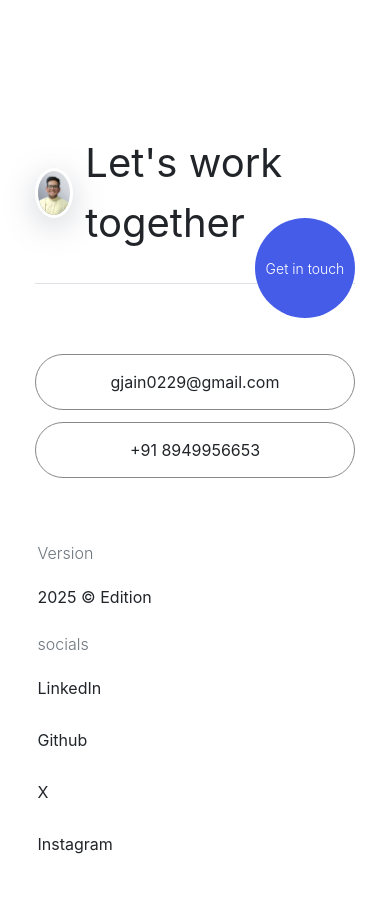
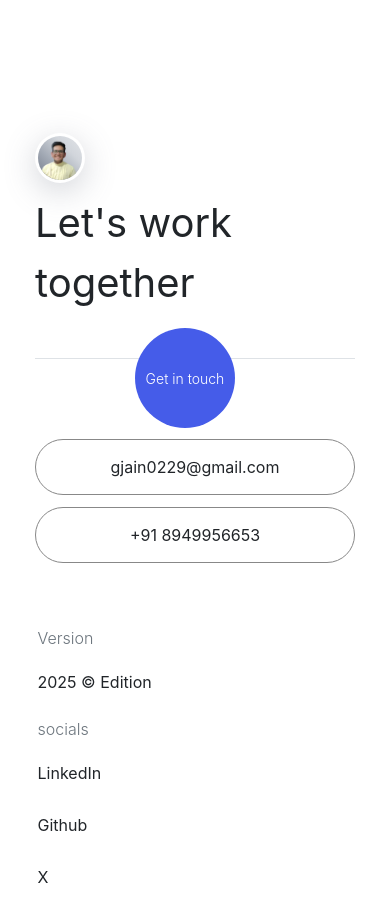
Before and after one commit to gauravjain0377/Portfolio, a Next.js app: page /work in a window 390 px wide. Shown: the part 1000-1921 px from the top of the page. Before the commit the page ends 1893 px from the top, so only its background shows below. Built offline with nearby package versions, Linux system fonts and the light colour scheme.

Commit message:
updated the bugs

```diff
--- a/components/contact/stylefooter.module.scss
+++ b/components/contact/stylefooter.module.scss
@@ -27,19 +27,35 @@
     .title {
       margin-left: 40px !important; /* Reduced to account for body padding */
       margin-right: 40px !important; /* Reduced to account for body padding */
+      flex-direction: column !important;
+      align-items: flex-start !important;
+      gap: 30px !important;
+
+      span {
+        flex-direction: column !important;
+        align-items: flex-start !important;
+        gap: 20px !important;
 
         h2 {
           font-size: 4.5vw !important;
+          margin-left: 0 !important;
+        }
       }
 
       .imageContainer {
         width: 80px !important;
         height: 80px !important;
       }
+
+      .buttonContainer {
+        position: static !important;
+        margin-top: 15px !important;
+        align-self: flex-start !important;
+      }
     }
 
     .nav {
-      margin-top: 120px !important; /* Increase spacing from Get in touch button */
+      margin-top: 110px !important; /* Increased spacing to prevent button from touching email */
       margin-left: 60px !important;
       margin-right: 60px !important;
       flex-direction: column !important;
@@ -59,11 +75,6 @@
     }
   }
 
-  .buttonContainer {
-    left: calc(100% - 280px) !important;
-    top: calc(100% - 80px) !important; /* Move button up to avoid touching cards */
-  }
-
   .button {
     width: 130px !important;
     height: 130px !important;
@@ -77,19 +88,35 @@
     .title {
       margin-left: 25px !important; /* Reduced to account for body padding */
       margin-right: 25px !important; /* Reduced to account for body padding */
+      flex-direction: column !important;
+      align-items: flex-start !important;
+      gap: 25px !important;
+
+      span {
+        flex-direction: column !important;
+        align-items: flex-start !important;
+        gap: 15px !important;
 
         h2 {
           font-size: 4vw !important;
+          margin-left: 0 !important;
+        }
       }
 
       .imageContainer {
         width: 70px !important;
         height: 70px !important;
       }
+
+      .buttonContainer {
+        position: static !important;
+        margin-top: 12px !important;
+        align-self: flex-start !important;
+      }
     }
 
     .nav {
-      margin-top: 100px !important; /* Increase spacing from Get in touch button */
+      margin-top: 100px !important; /* Increased spacing to prevent button from touching email */
       margin-left: 40px !important;
       margin-right: 40px !important;
       flex-direction: column !important;
@@ -109,11 +136,6 @@
     }
   }
 
-  .buttonContainer {
-    left: calc(100% - 260px) !important;
-    top: calc(100% - 75px) !important;
-  }
-
   .button {
     width: 120px !important;
     height: 120px !important;
@@ -127,21 +149,38 @@
     .title {
       margin-left: 30px !important;
       margin-right: 30px !important;
+      flex-direction: column !important;
+      align-items: flex-start !important;
+      gap: 20px !important;
+
+      span {
+        flex-direction: column !important;
+        align-items: flex-start !important;
+        gap: 12px !important;
 
         h2 {
           font-size: 3.5vw !important;
+          margin-left: 0 !important;
+        }
       }
 
       .imageContainer {
         width: 60px !important;
         height: 60px !important;
       }
+
+      .buttonContainer {
+        position: static !important;
+        margin-top: 12px !important;
+        align-self: flex-start !important;
+      }
     }
 
     .nav {
-      margin-top: 80px !important; /* Increase spacing from Get in touch button */
+      margin-top: 90px !important; /* Increased spacing to prevent button from touching email */
       margin-left: 30px !important;
       margin-right: 30px !important;
+      gap: 12px !important;
     }
 
     .info {
@@ -155,11 +194,6 @@
         gap: 10px !important;
       }
     }
-  }
-
-  .buttonContainer {
-    left: calc(100% - 240px) !important;
-    top: calc(100% - 70px) !important;
   }
 
   .button {
@@ -176,6 +210,21 @@
       padding-bottom: 30px !important;
       margin-left: 20px !important;
       margin-right: 20px !important;
+      flex-direction: column !important;
+      align-items: flex-start !important;
+      gap: 15px !important;
+
+      span {
+        flex-direction: column !important;
+        align-items: flex-start !important;
+        gap: 10px !important;
+
+        h2 {
+          font-size: 2.5rem !important;
+          font-weight: 400 !important;
+          margin-left: 0 !important;
+        }
+      }
 
       .imageContainer {
         width: 50px !important;
@@ -188,15 +237,16 @@
         }
       }
 
-      h2 {
-        font-size: 2.5rem !important;
-        font-weight: 400 !important;
+      .buttonContainer {
+        position: static !important;
+        margin-top: 15px !important;
+        align-self: flex-start !important;
       }
     }
 
     .nav {
       gap: 15px;
-      margin-top: 70px !important; /* Increase spacing from Get in touch button */
+      margin-top: 80px !important; /* Increased spacing to prevent button from touching email */
       margin-left: 20px !important;
       margin-right: 20px !important;
     }
@@ -212,11 +262,6 @@
         gap: 8px !important;
       }
     }
-  }
-
-  .buttonContainer {
-    left: calc(100% - 200px) !important;
-    top: calc(100% - 65px) !important;
   }
 
   .button {
@@ -237,20 +282,36 @@
       padding-bottom: 25px !important;
       margin-left: 10px !important; /* Reduced to account for body padding */
       margin-right: 10px !important; /* Reduced to account for body padding */
+      flex-direction: column !important;
+      align-items: flex-start !important;
+      gap: 12px !important;
+
+      span {
+        flex-direction: column !important;
+        align-items: flex-start !important;
+        gap: 8px !important;
+
+        h2 {
+          font-size: 2rem !important;
+          margin-left: 0 !important;
+        }
+      }
 
       .imageContainer {
         width: 45px !important;
         height: 45px !important;
       }
 
-      h2 {
-        font-size: 2rem !important;
+      .buttonContainer {
+        position: static !important;
+        margin-top: 12px !important;
+        align-self: flex-start !important;
       }
     }
 
     .nav {
       gap: 12px;
-      margin-top: 60px !important; /* Increase spacing from Get in touch button */
+      margin-top: 70px !important; /* Increased spacing to prevent button from touching email */
       margin-left: 15px !important;
       margin-right: 15px !important;
     }
@@ -266,11 +327,6 @@
         gap: 6px !important;
       }
     }
-  }
-
-  .buttonContainer {
-    left: calc(100% - 180px) !important;
-    top: calc(100% - 60px) !important;
   }
 
   .button {
```
Lines whose indentation alone changed are shown as unchanged.
